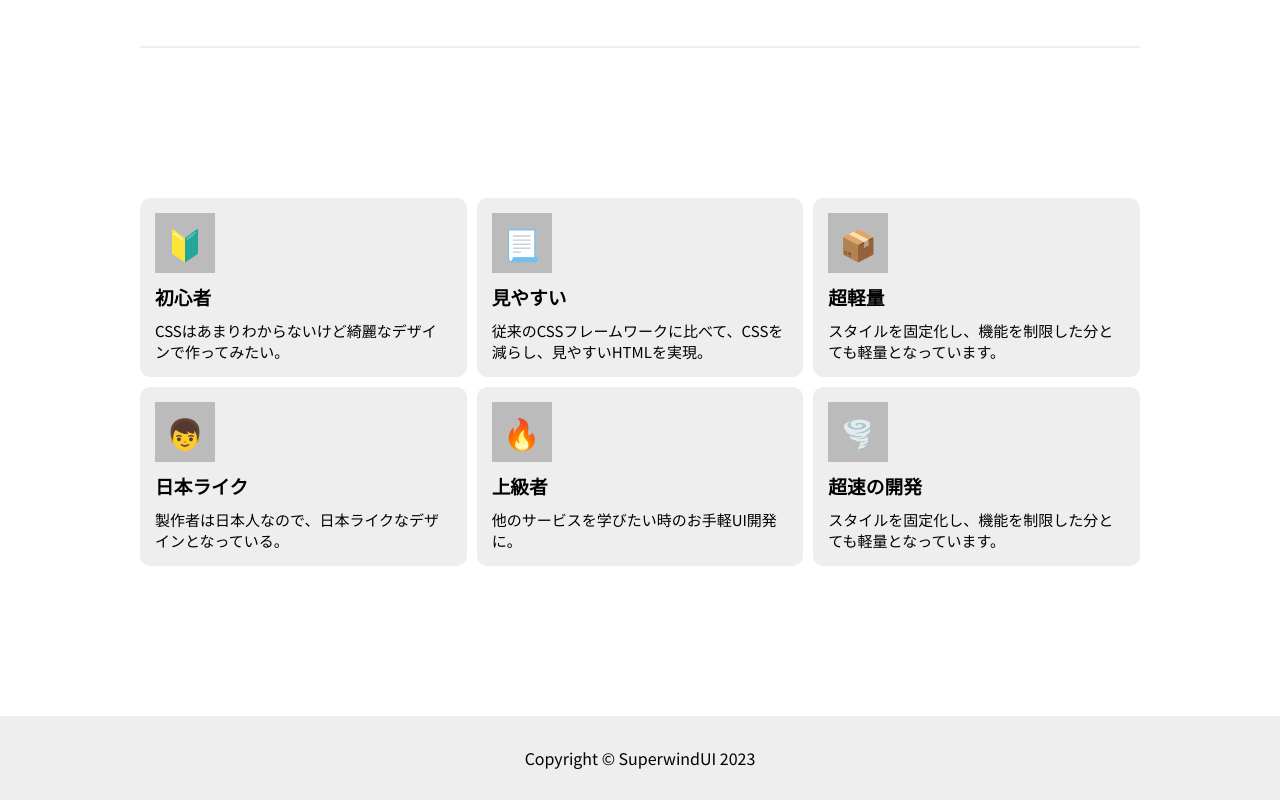
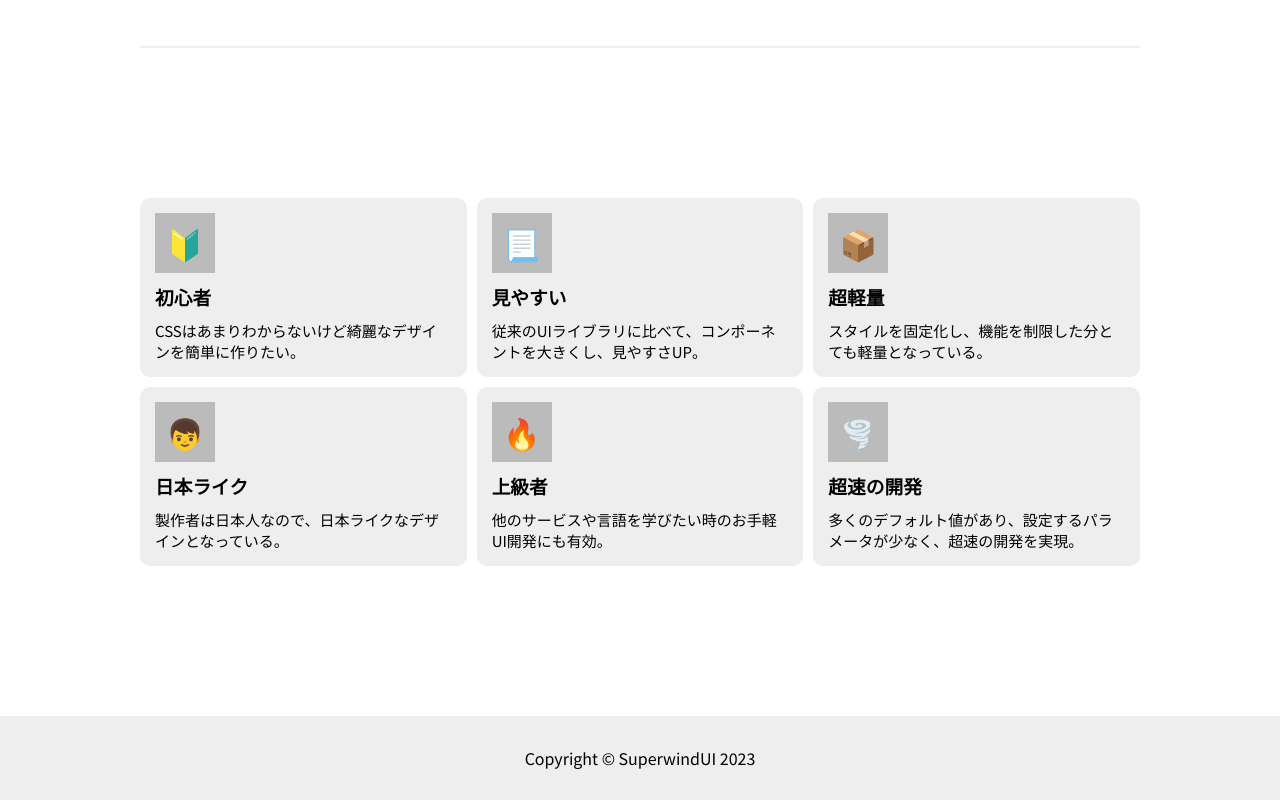
Before and after one commit to balckowl/SuperwindUI-Docs, a Next.js app: page / in a window 1280 px wide. Shown: the part 791-1591 px from the top of the page. Built offline with nearby package versions, Linux system fonts and the light colour scheme.

Commit message:
fix: featureのカードの文言を修正しました。

```diff
--- a/app/Home.tsx
+++ b/app/Home.tsx
@@ -70,7 +70,7 @@ export default function Home() {
                 <h3>初心者</h3>
               </div>
               <div className="card-text-box">
-                <p>CSSはあまりわからないけど綺麗なデザインで作ってみたい。</p>
+                <p>CSSはあまりわからないけど綺麗なデザインを簡単に作りたい。</p>
               </div>
             </div>
             <div className="card box-gray p-1">
@@ -79,7 +79,7 @@ export default function Home() {
                 <h3>見やすい</h3>
               </div>
               <div className="card-text-box">
-                <p>従来のCSSフレームワークに比べて、CSSを減らし、見やすいHTMLを実現。</p>
+                <p>従来のUIライブラリに比べて、コンポーネントを大きくし、見やすさUP。</p>
               </div>
             </div>
             <div className="card box-gray p-1">
@@ -88,7 +88,7 @@ export default function Home() {
                 <h3>超軽量</h3>
               </div>
               <div className="card-text-box">
-                <p>スタイルを固定化し、機能を制限した分とても軽量となっています。</p>
+                <p>スタイルを固定化し、機能を制限した分とても軽量となっている。</p>
               </div>
             </div>
             <div className="card box-gray p-1">
@@ -106,7 +106,7 @@ export default function Home() {
                 <h3>上級者</h3>
               </div>
               <div className="card-text-box">
-                <p>他のサービスを学びたい時のお手軽UI開発に。</p>
+                <p>他のサービスや言語を学びたい時のお手軽UI開発にも有効。</p>
               </div>
             </div>
             <div className="card box-gray p-1">
@@ -115,7 +115,7 @@ export default function Home() {
                 <h3>超速の開発</h3>
               </div>
               <div className="card-text-box">
-                <p>スタイルを固定化し、機能を制限した分とても軽量となっています。</p>
+                <p>多くのデフォルト値があり、設定するパラメータが少なく、超速の開発を実現。</p>
               </div>
             </div>
           </div>
```
